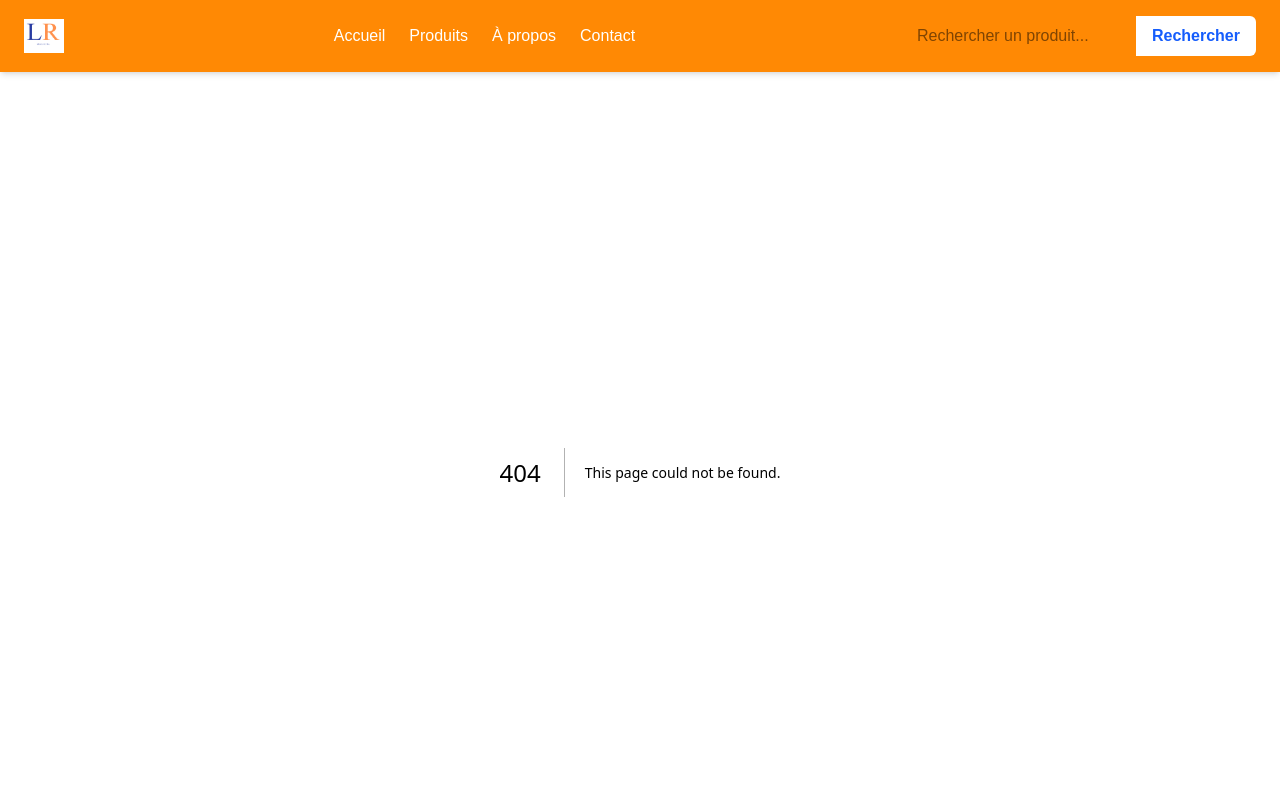
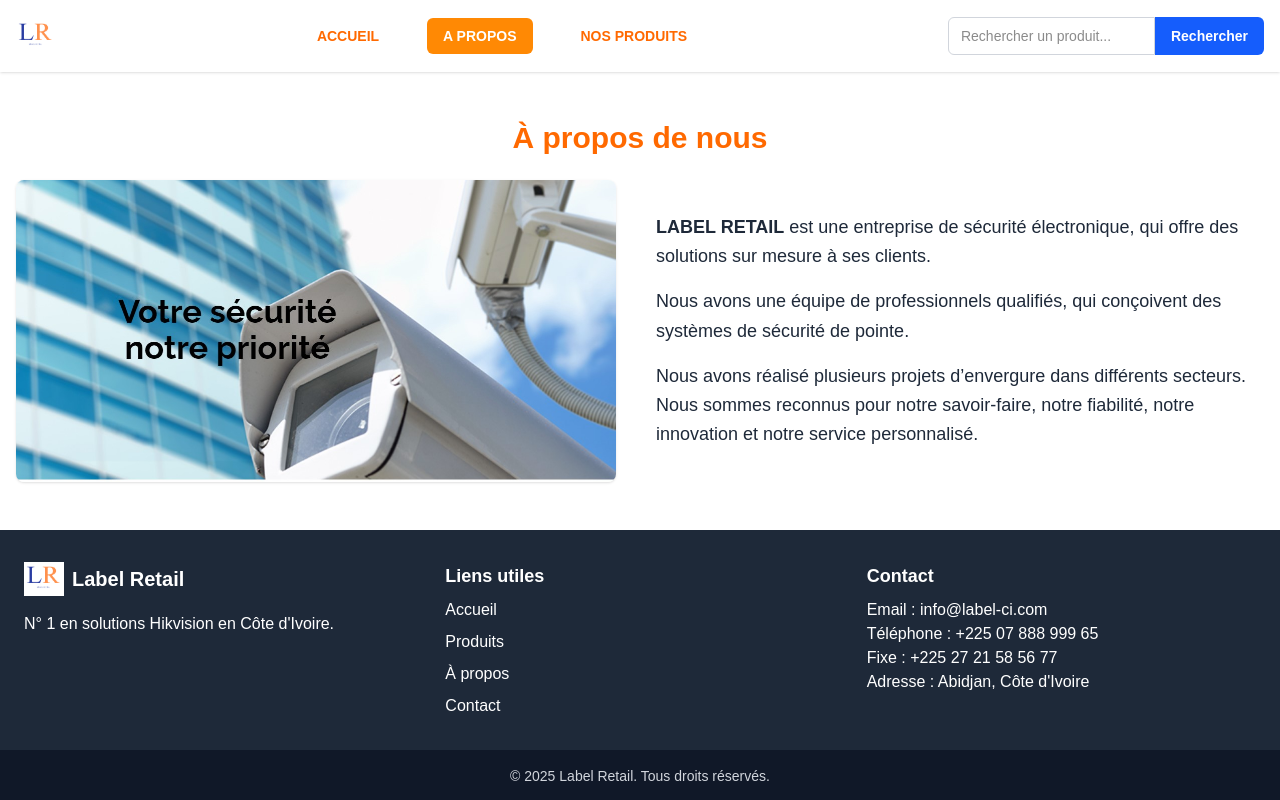
Before and after one commit to yves45839/labelshop-frontend, a Next.js app: page /about in a window 1280 px wide. Before the commit this address had no page. Shown: the top 800 px of the page. Built offline with nearby package versions, Linux system fonts and the light colour scheme.

Commit message:
Ajout d'images ok 2/3

```diff
--- /dev/null
+++ b/app/about/page.tsx
@@ -0,0 +1,34 @@
+'use client';
+import Image from 'next/image';
+
+export default function AboutPage() {
+  return (
+    <main className="container mx-auto px-4 py-12">
+      <h1 className="text-3xl font-bold text-center text-orange-500 mb-6">À propos de nous</h1>
+
+      <div className="flex flex-col lg:flex-row items-center gap-8">
+        <div className="w-full lg:w-1/2">
+          <Image
+            src="/images/about.jpg"
+            alt="About Label Retail"
+            width={600}
+            height={400}
+            className="rounded-lg shadow"
+          />
+        </div>
+
+        <div className="w-full lg:w-1/2 text-gray-800 text-lg leading-relaxed">
+          <p className="mb-4">
+            <strong>LABEL RETAIL</strong> est une entreprise de sécurité électronique, qui offre des solutions sur mesure à ses clients.
+          </p>
+          <p className="mb-4">
+            Nous avons une équipe de professionnels qualifiés, qui conçoivent des systèmes de sécurité de pointe.
+          </p>
+          <p>
+            Nous avons réalisé plusieurs projets d’envergure dans différents secteurs. Nous sommes reconnus pour notre savoir-faire, notre fiabilité, notre innovation et notre service personnalisé.
+          </p>
+        </div>
+      </div>
+    </main>
+  );
+}
--- /dev/null
+++ b/app/not-found.tsx
@@ -0,0 +1,61 @@
+'use client';
+
+import Link from 'next/link';
+import Image from 'next/image';
+import { motion } from 'framer-motion';
+
+export default function NotFound() {
+  return (
+    <main className="min-h-screen flex flex-col items-center justify-center bg-white px-6 text-center">
+
+      {/* Animation du titre 404 */}
+      <motion.h1
+        className="text-7xl font-extrabold text-orange-500 mb-4"
+        initial={{ scale: 0 }}
+        animate={{ scale: 1 }}
+        transition={{ duration: 0.6, type: 'spring' }}
+      >
+      </motion.h1>
+
+      {/* Animation du texte */}
+      <motion.p
+        className="text-lg text-gray-700 mb-6"
+        initial={{ opacity: 0, y: 20 }}
+        animate={{ opacity: 1, y: 0 }}
+        transition={{ delay: 0.3 }}
+      >
+        Oups ! La page que vous cherchez n'existe pas ou a été déplacée.
+      </motion.p>
+
+      {/* Animation de l’image */}
+      <motion.div
+        className="mb-8"
+        initial={{ opacity: 0, scale: 0.8 }}
+        animate={{ opacity: 1, scale: 1 }}
+        transition={{ delay: 0.4 }}
+      >
+        <Image
+          src="/images/404-illustration.svg" // Mets une image ici
+          alt="Erreur 404"
+          width={300}
+          height={300}
+          className="mx-auto"
+        />
+      </motion.div>
+
+      {/* Bouton animé */}
+      <motion.div
+        initial={{ opacity: 0, y: 10 }}
+        animate={{ opacity: 1, y: 0 }}
+        transition={{ delay: 0.6 }}
+      >
+        <Link
+          href="/"
+          className="inline-block bg-blue-600 text-white px-6 py-3 rounded-full font-semibold hover:bg-blue-700 transition"
+        >
+          Retour à l'accueil
+        </Link>
+      </motion.div>
+    </main>
+  );
+}
--- a/app/products/[slug]/page.tsx
+++ b/app/products/[slug]/page.tsx
@@ -1,20 +1,35 @@
-import Image from 'next/image';
 import type { Metadata, ResolvingMetadata } from 'next';
 
 // Fonction pour récupérer le produit
 async function getProduct(slug: string) {
-  const res = await fetch(`https://labelshop-backend.onrender.com/products/search-products/?q=${slug}`, {
-    cache: 'no-store',
-  });
+  const res = await fetch(
+    `https://labelshop-backend.onrender.com/products/search-products/?q=${slug}`,
+    { cache: 'no-store' }
+  );
 
   const products = await res.json();
   return products?.[0] || null;
 }
 
-// ✅ SEO dynamique avec typage correct
+// 🔁 Récupère l'image principale
+function getImageUrl(product: any): string {
+  const baseUrl = 'https://labelshop-backend.onrender.com';
+
+  if (product.image_1024?.startsWith('/media')) {
+    return `${baseUrl}${product.image_1024}`;
+  }
+
+  if (product.image_512?.startsWith('http')) {
+    return product.image_512;
+  }
+
+  return '/default-product.png';
+}
+
+// ✅ SEO dynamique
 export async function generateMetadata(
   props: { params: Promise<{ slug: string }> },
-  parent: ResolvingMetadata
+  _parent: ResolvingMetadata
 ): Promise<Metadata> {
   const { slug } = await props.params;
   const product = await getProduct(slug);
@@ -22,7 +37,7 @@
   if (!product) {
     return {
       title: 'Produit introuvable',
-      description: 'Le produit recherché n\'existe pas.',
+      description: "Le produit recherché n'existe pas.",
     };
   }
 
@@ -33,12 +48,16 @@
     openGraph: {
       title: product.meta_title || product.name,
       description: product.meta_description,
-      images: [{ url: product.image_1024 || '/default-product.png' }],
+      images: [
+        {
+          url: getImageUrl(product),
+        },
+      ],
     },
   };
 }
 
-// ✅ Composant principal avec params typé comme Promise
+// ✅ Page produit avec fallback image
 export default async function ProductDetailPage({
   params,
 }: {
@@ -60,11 +79,13 @@
     `Je suis intéressé par le produit : ${product.name} (Ref: ${product.default_code}).`
   )}`;
 
+  const imageUrl = getImageUrl(product);
+
   return (
     <main className="container mx-auto py-12 px-6">
       <div className="max-w-4xl mx-auto bg-white shadow-xl rounded-lg p-8 border-t-4 border-blue-600">
         <img
-          src={product.image_1024 || '/default-product.png'}
+          src={imageUrl}
           alt={product.name}
           className="w-full h-[400px] object-contain rounded-lg"
         />
--- a/app/products/page.tsx
+++ b/app/products/page.tsx
@@ -9,14 +9,37 @@
   name: string;
   slug: string;
   image_512?: string;
+  image_1024?: string;
   default_code?: string;
   list_price: number;
-  [key: string]: unknown; // ✅ mieux que any
+  [key: string]: unknown;
 };
 
 const api = axios.create({
   baseURL: 'https://labelshop-backend.onrender.com',
 });
+
+function getProductImage(product: Product): string {
+  const baseUrl = 'https://labelshop-backend.onrender.com';
+
+  // 🥇 Priorité à l'image du backend si chemin /media/ est présent
+  if (
+    product.image_1024 &&
+    typeof product.image_1024 === 'string' &&
+    product.image_1024.startsWith('/media')
+  ) {
+    return `${baseUrl}${product.image_1024}`;
+  }
+
+  // 🥈 Sinon image Odoo
+  if (product.image_512) {
+    return product.image_512;
+  }
+
+  // 🥉 Sinon image par défaut
+  return '/default-product.png';
+}
+
 
 export default function ProductsPage() {
   const [products, setProducts] = useState<Product[]>([]);
@@ -56,7 +79,13 @@
       <h1 className="text-3xl font-bold text-center mb-8">Nos Produits</h1>
       <div className="grid grid-cols-1 md:grid-cols-2 lg:grid-cols-3 gap-6">
         {products.map((product) => (
-          <ProductCard key={product.id} product={product} />
+          <ProductCard
+            key={product.id}
+            product={{
+              ...product,
+              imageUrl: getProductImage(product),
+            }}
+          />
         ))}
       </div>
     </main>
--- a/components/Navbar.jsx
+++ /dev/null
@@ -1,48 +0,0 @@
-'use client';
-
-import { useState } from 'react';
-import Link from 'next/link';
-import { useRouter } from 'next/navigation';
-import Image from 'next/image';
-
-export default function Navbar() {
-  const [searchQuery, setSearchQuery] = useState('');
-  const router = useRouter();
-
-  const handleSearch = (e) => {
-    e.preventDefault();
-    if (searchQuery.trim()) {
-      router.push(`/products/${searchQuery}`);
-    }
-  };
-
-  return (
-    <header className="bg-orange-400 shadow-md">
-      <div className="container mx-auto flex justify-between items-center py-4 px-6">
-        <Link href="/" className="flex items-center space-x-2">
-          <Image src="/images/lr.png" alt="Logo Label Retail" width={40} height={40} />
-        </Link>
-
-        <nav className="flex items-center space-x-6">
-          <Link href="/" className="text-white hover:text-blue-200 transition-colors">Accueil</Link>
-          <Link href="/products" className="text-white hover:text-blue-200 transition-colors">Produits</Link>
-          <Link href="/about" className="text-white hover:text-blue-200 transition-colors">À propos</Link>
-          <Link href="/contact" className="text-white hover:text-blue-200 transition-colors">Contact</Link>
-        </nav>
-
-        <form onSubmit={handleSearch} className="flex">
-          <input
-            type="text"
-            value={searchQuery}
-            onChange={(e) => setSearchQuery(e.target.value)}
-            placeholder="Rechercher un produit..."
-            className="px-3 py-2 rounded-l-md outline-none"
-          />
-          <button type="submit" className="bg-white text-blue-600 px-4 py-2 rounded-r-md font-semibold">
-            Rechercher
-          </button>
-        </form>
-      </div>
-    </header>
-  );
-}
--- /dev/null
+++ b/components/Navbar.tsx
@@ -0,0 +1,78 @@
+'use client';
+
+import { useState } from 'react';
+import Link from 'next/link';
+import { useRouter, usePathname } from 'next/navigation';
+import Image from 'next/image';
+
+export default function Navbar() {
+  const [searchQuery, setSearchQuery] = useState('');
+  const router = useRouter();
+  const pathname = usePathname();
+
+  const handleSearch = (e: React.FormEvent) => {
+    e.preventDefault();
+    if (searchQuery.trim()) {
+      router.push(`/products/${searchQuery}`);
+    }
+  };
+
+  const navLinks = [
+    { href: '/', label: 'ACCUEIL' },
+    { href: '/about', label: 'A PROPOS' },
+    { href: '/products', label: 'NOS PRODUITS' },
+  ];
+
+  return (
+    <header className="bg-white shadow-sm py-4">
+      <div className="container mx-auto flex items-center justify-between px-4">
+
+        {/* Logo + texte */}
+        <Link href="/" className="flex flex-col items-center space-y-1">
+          <Image
+              src="/images/lr.png"
+              alt="Logo Label Retail"
+              width={80}
+              height={80}
+              className="w-10 h-10 object-contain"
+            />
+
+        </Link>
+
+        {/* Navigation centrale */}
+        <nav className="flex space-x-8 text-sm font-bold text-orange-500">
+          {navLinks.map(({ href, label }) => (
+            <Link
+              key={href}
+              href={href}
+              className={`px-4 py-2 rounded-md transition-all duration-300 ${
+                pathname === href
+                  ? 'bg-orange-400 text-white'
+                  : 'hover:text-blue-600'
+              }`}
+            >
+              {label}
+            </Link>
+          ))}
+        </nav>
+
+        {/* Recherche */}
+        <form onSubmit={handleSearch} className="flex">
+          <input
+            type="text"
+            value={searchQuery}
+            onChange={(e) => setSearchQuery(e.target.value)}
+            placeholder="Rechercher un produit..."
+            className="px-3 py-2 rounded-l-md outline-none border border-gray-300 text-sm"
+          />
+          <button
+            type="submit"
+            className="bg-blue-600 hover:bg-blue-700 text-white px-4 py-2 rounded-r-md font-semibold text-sm"
+          >
+            Rechercher
+          </button>
+        </form>
+      </div>
+    </header>
+  );
+}
--- a/components/ProductCard.jsx
+++ b/components/ProductCard.jsx
@@ -1,16 +1,21 @@
 // components/ProductCard.jsx
 import Link from 'next/link';
+import Image from 'next/image';
+
 
 export default function ProductCard({ product }) {
   return (
     <Link href={`/products/${product.slug}`}>
       <div className="rounded-lg overflow-hidden shadow-md hover:shadow-xl transition-shadow duration-300 group">
         <div className="bg-white">
-          <img
-            src={product.image_512 || '/default-product.png'}
-            alt={product.name}
-            className="w-full h-48 object-contain p-4 transform group-hover:scale-110 transition-transform duration-300"
-          />
+          <Image
+              src={product.imageUrl}
+              alt={product.name}
+              width={400}
+              height={300}
+              unoptimized
+              className="rounded object-contain mx-auto"
+            />
         </div>
         <div className="px-4 py-3">
           <h2 className="text-orange-600 font-bold text-sm uppercase group-hover:text-orange-500 transition-colors duration-300">
--- a/next.config.ts
+++ b/next.config.ts
@@ -6,4 +6,11 @@
   },
 };
 
+module.exports = {
+  images: {
+    domains: ['labelshop-backend.onrender.com', 'labr1.odoo.com'],
+  },
+};
+
+
 export default nextConfig;
```
Also changed, not shown: public/images/404-illustration.svg (added), public/images/about.jpg (added).
